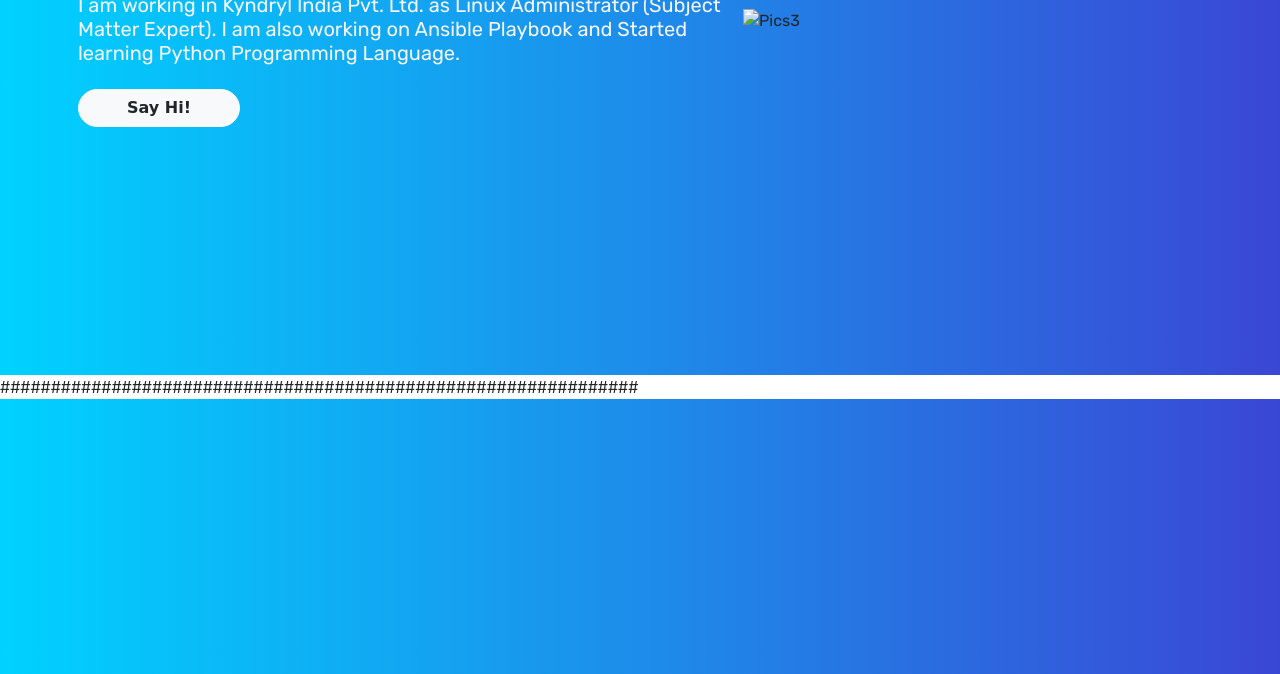
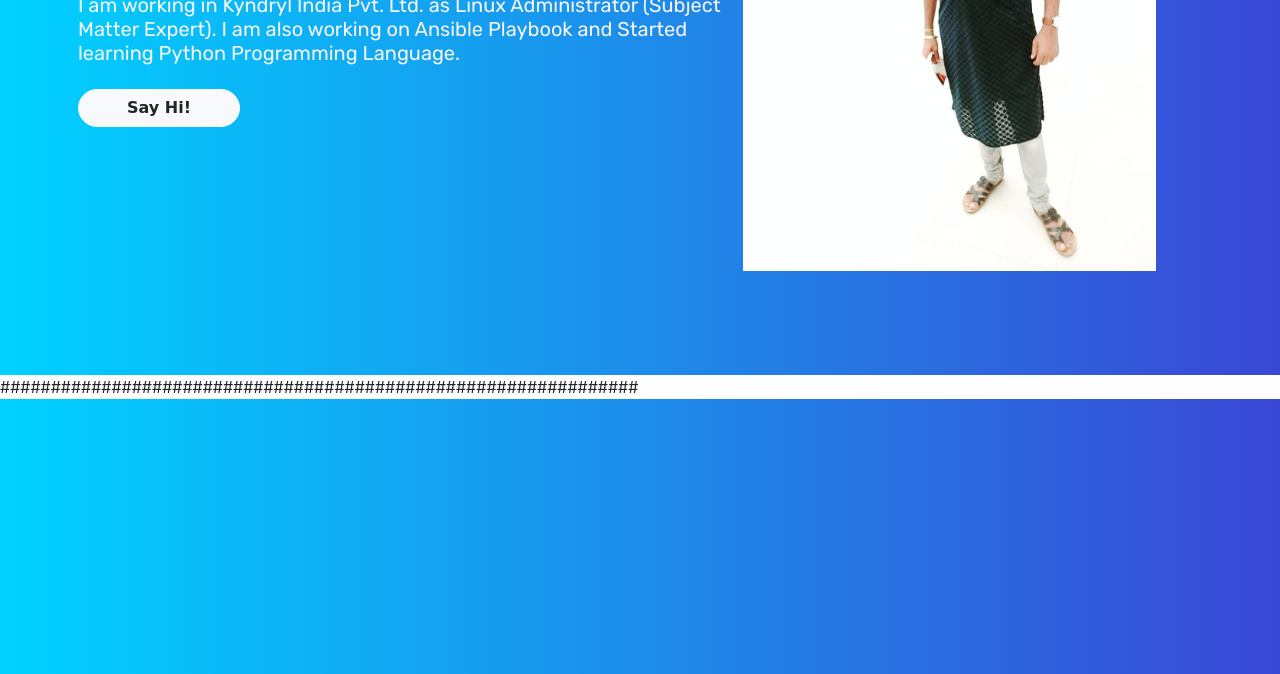
Before and after one commit to pranav-world/pranav-world.github.io, a plain HTML site: page index.html in a window 1280 px wide. Shown: the part 426-1100 px from the top of the page. Drawn offline with nearby package versions, Linux system fonts and the light colour scheme; a web font is replaced by a local one.

Commit message:
Update index.html
Signed-off-by: Pranav Srivastava <38531711+pranav-world@users.noreply.github.com>

```diff
--- a/index.html
+++ b/index.html
@@ -119,7 +119,7 @@
            <br />
           </div>
           <div class="col-md-5 col-sm-12 main-img h-25">
-            <img src="files/Pics3.png" alt="Pics3" />
+            <img src="files/Pics3.jpg" alt="Pics3" />
           </div>
         </div>
       </div>
```
